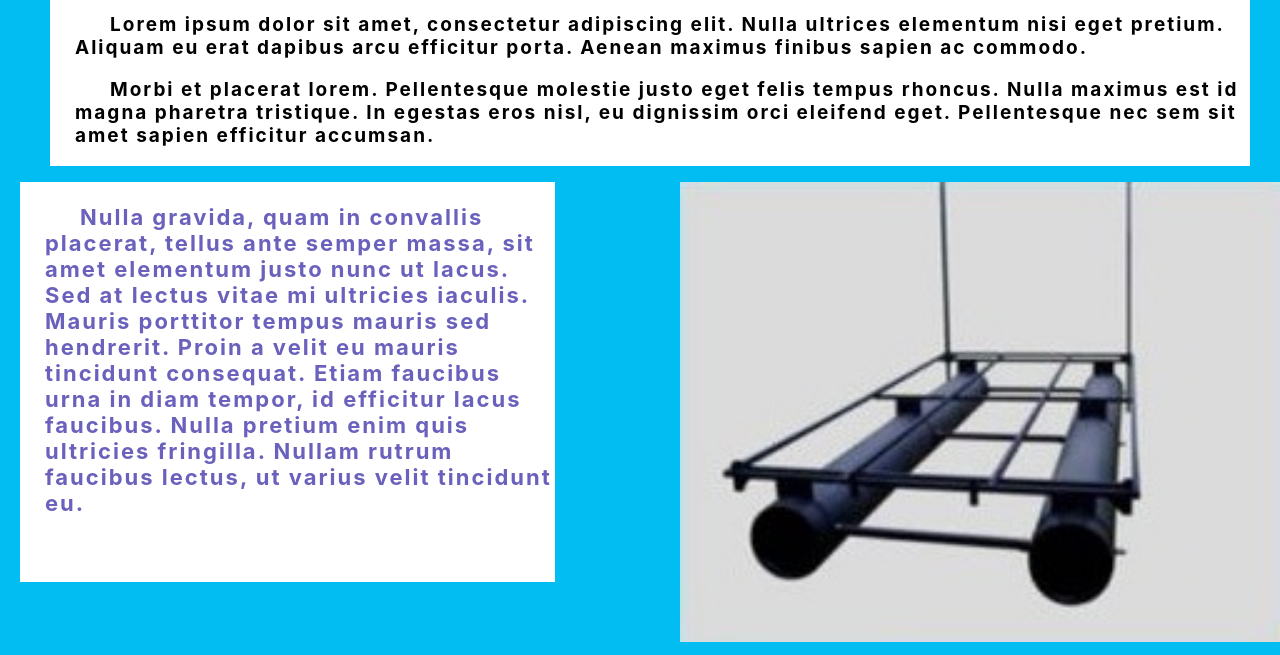
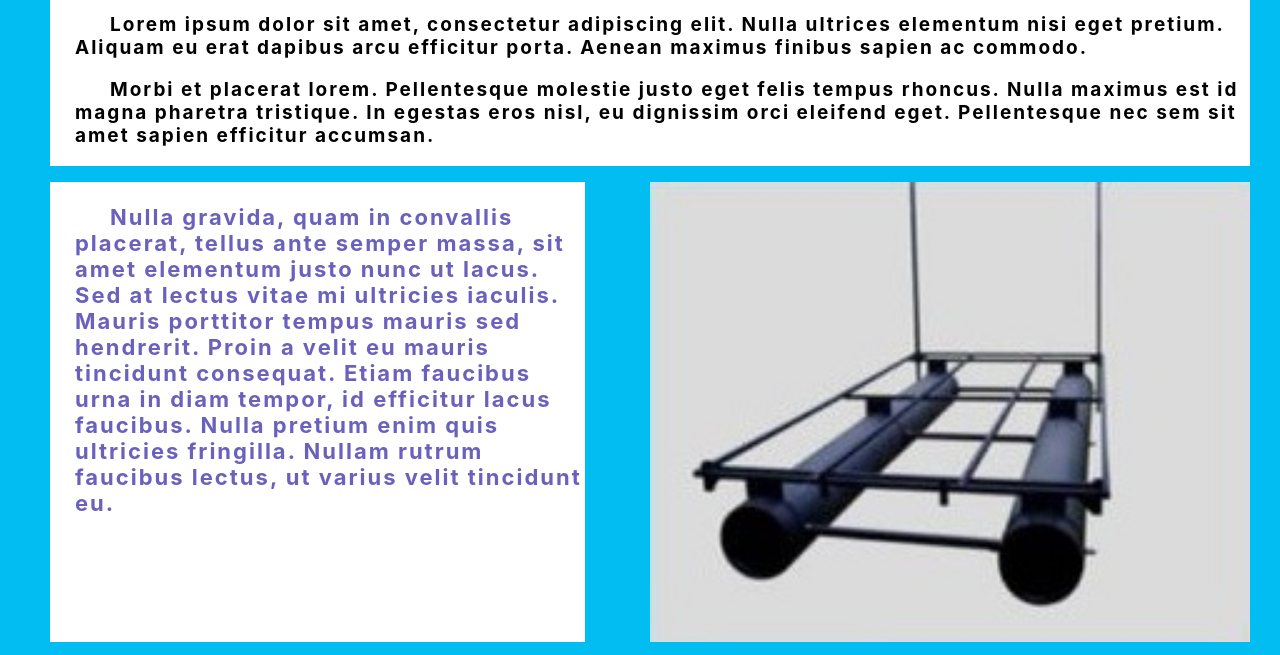
Before and after one commit to bonesones/test-prichal, a plain HTML site: page index.html in a window 1280 px wide. Shown: the part 269-924 px from the top of the page. Drawn offline with Linux system fonts and the light colour scheme; a web font is replaced by a local one.

Commit message:
Add files via upload

```diff
--- a/css/style.css
+++ b/css/style.css
@@ -76,11 +76,11 @@ main{
     text-indent: 35px;
     letter-spacing: 2px;
     color: rgb(106, 97, 188);
-    height: 400px;
+    height: 460px;
   }
   .sec{
     display: flex;
-    justify-content: space-between;
+    justify-content: center;
     margin-top: 1em;
   }
   #spec img{
@@ -123,6 +123,9 @@ main{
     }
     .main-description{
       width: 90%;
+    }
+    .sec{
+      justify-content: space-between;
     }
   }
 }
```
Also changed, not shown: images/header-image.jfif.
